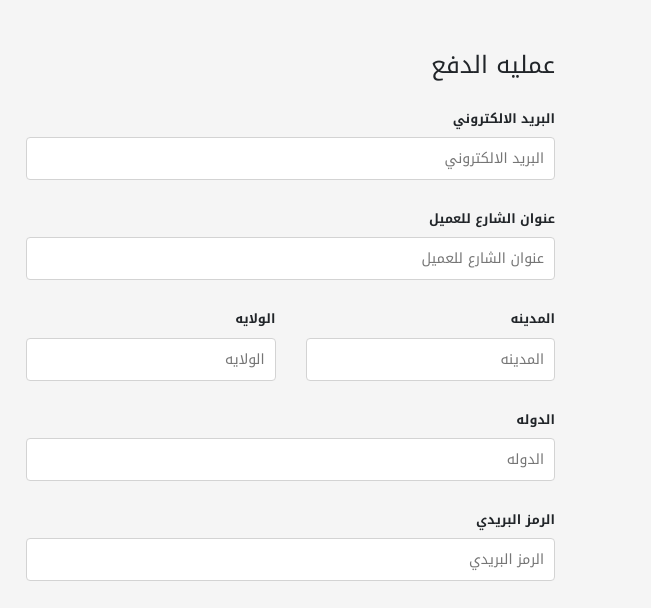
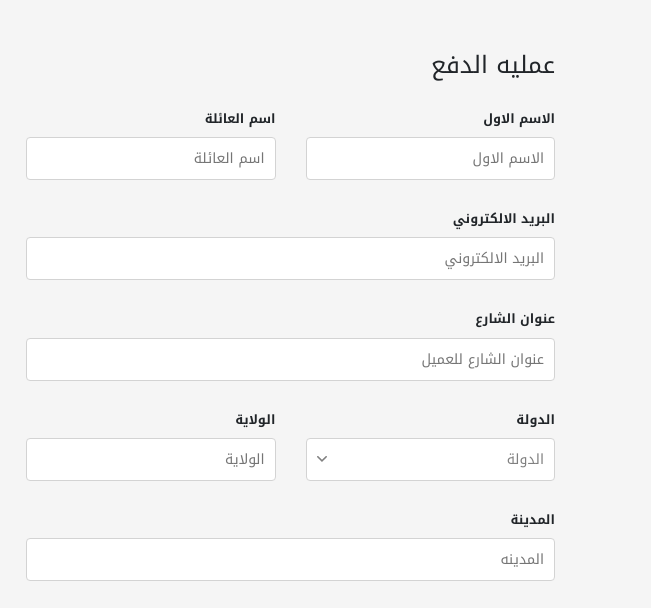
Before and after one commit to devomar24/sha8af, a plain HTML site: page payment.html in a window 1280 px wide. Shown: the part 133-741 px from the top of the page, 629-1280 px from the left. Drawn offline with Linux system fonts and the light colour scheme; files whose address does not match are found by name.

Commit message:
payment page edit

```diff
--- a/css/web/payment.css
+++ b/css/web/payment.css
@@ -113,7 +113,8 @@ p.sub {
     margin-bottom: 30px;
 }
 
-.payment .pay-input input {
+.payment .pay-input input,
+.payment .pay-input select {
     width: 100%;
     padding: 10px;
     font-size: 0.88rem;
@@ -121,6 +122,23 @@ p.sub {
     border-radius: 4px;
     border: 1px solid lightgrey;
     transition: var(--transition);
+}
+
+.payment .pay-input select {
+    -webkit-appearance: none;
+    position: relative;
+    -moz-appearance: none;
+    -o-appearance: none;
+    -ms-appearance: none;
+    appearance: none;
+    width: 100%;
+    background: url("/img/icons/arrow-angle-pointing-down.svg") no-repeat 10px center;
+    background-size: 10px;
+    background-color: white;
+    cursor: pointer;
+    color: grey;
+    padding-left: 20px;
+    outline: none;
 }
 
 .payment .pay-input .selection-label {
--- a/payment.html
+++ b/payment.html
@@ -130,6 +130,26 @@
                         </h4>
 
                         <div class="row">
+
+                            <div class="col-12 col-ms-12 col-sm-12 col-lg-6 col-xl-6">
+                                <div class="pay-input">
+                                    <label for="">
+                                        الاسم الاول
+                                    </label>
+
+                                    <input type="text" name="" id="" placeholder="الاسم الاول">
+                                </div>
+                            </div>
+
+                            <div class="col-12 col-ms-12 col-sm-12 col-lg-6 col-xl-6">
+                                <div class="pay-input">
+                                    <label for="">
+                                        اسم العائلة
+                                    </label>
+
+                                    <input type="text" name="" id="" placeholder="اسم العائلة">
+                                </div>
+                            </div>
                             <div class="col-12 col-ms-12 col-sm-12 col-lg-12 col-xl-12">
                                 <div class="pay-input">
                                     <label for="">
@@ -144,7 +164,7 @@
                             <div class="col-12 col-ms-12 col-sm-12 col-lg-12 col-xl-12">
                                 <div class="pay-input">
                                     <label for="">
-                                        عنوان الشارع للعميل
+                                        عنوان الشارع
                                     </label>
 
                                     <input type="text" name="" id="" placeholder="عنوان الشارع للعميل">
@@ -154,30 +174,38 @@
                             <div class="col-12 col-ms-12 col-sm-12 col-lg-6 col-xl-6">
                                 <div class="pay-input">
                                     <label for="">
-                                        المدينه
+                                        الدولة
                                     </label>
 
-                                    <input type="text" name="" id="" placeholder="المدينه">
+                                    <select class="sel" name="reason" required="">
+                                        <option value="" disabled="" selected=""> الدولة </option>
+                                        <option value="6">Saudi Arabia</option>
+                                        <option value="6">Sudan</option>
+                                        <option value="6">Qatar</option>
+                                        <option value="6">Egypt</option>
+                                    </select>
+
                                 </div>
                             </div>
 
                             <div class="col-12 col-ms-12 col-sm-12 col-lg-6 col-xl-6">
                                 <div class="pay-input">
                                     <label for="">
-                                        الولايه
+                                        الولاية
                                     </label>
 
-                                    <input type="text" name="" id="" placeholder="الولايه">
+                                    <input type="text" name="" id="" placeholder="الولاية">
+
                                 </div>
                             </div>
 
                             <div class="col-12 col-ms-12 col-sm-12 col-lg-12 col-xl-12">
                                 <div class="pay-input">
                                     <label for="">
-                                        الدوله
+                                        المدينة
                                     </label>
 
-                                    <input type="text" name="" id="" placeholder="الدوله">
+                                    <input type="text" name="" id="" placeholder="المدينه">
                                 </div>
                             </div>
 
```
